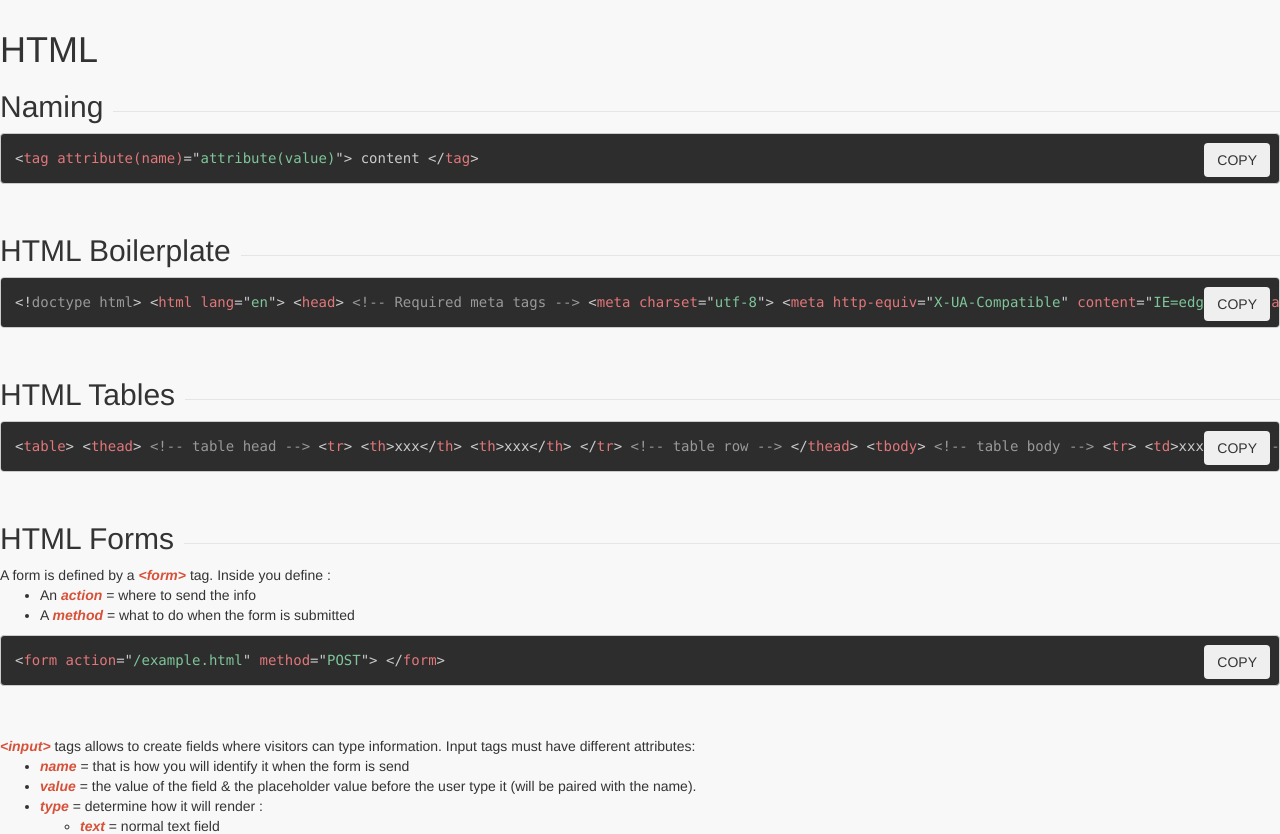
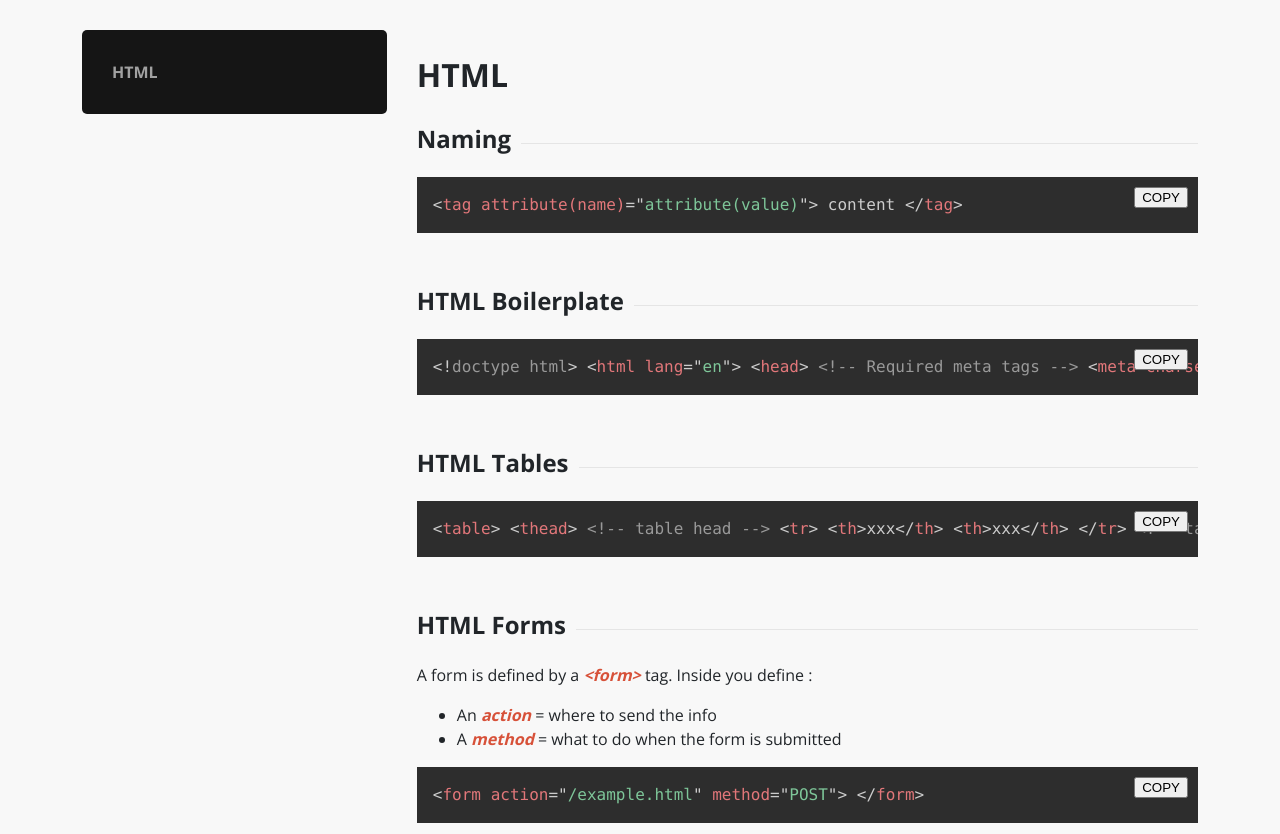
Before and after one commit to renodor/react-cheatsheet, a React app: page / in a window 1280 px wide. Shown: the top 834 px of the page. Built offline with nearby package versions, Linux system fonts and the light colour scheme.

Commit message:
front end design

```diff
--- a/assets/stylesheets/application.scss
+++ b/assets/stylesheets/application.scss
@@ -1,171 +1,28 @@
-html {
-  scroll-behavior: smooth;
+@import 'fonts';
+
+@import 'navbar';
+
+body {
+  font-family: $body-font;
+  font-size: 1rem;
+  font-weight: 400;
+  line-height: 1.5;
+  color: #212529;
+  text-align: left;
 }
 
-body {
-  margin-top: 30px;
-  background-color: #F8F8F8;
-}
-
-a {
-  color: #4E768D;
-  font-weight: 600;
-}
-
-a:hover {
-  color: #95bad0;
+a, a:hover {
   text-decoration: none;
 }
-
-::selection {
-    background-color: #9b9b9b;
-    color: white;
-}
-
-section {
-  margin-bottom: 50px;
+.app {
+  display: flex;
+  max-width: 1116px;
+  margin-left: auto;
+  margin-right: auto;
 }
 
 
 
-/* Nav */
-
-.navbar {
-  width: 100%;
-    border-radius: 5px;
-    padding: 10px;
-    background-color: #151515!important;
+.main {
+  width: 70%;
 }
-
-#page-nav {
-  width: 100%;
-}
-
-#page-nav a {
-  color: rgba(255,255,255,0.5);
-    transition: all 0.5s;
-    transition-delay: 0s;
-    border-radius: 5px;
-    padding: 18px;
-    font-weight: 600;
-}
-
-#page-nav a:hover{
-  color: #fff;
-    background: rgba(255,255,255,0.1);
-    transition: all 0.5s;
-    transition-delay: 0s;
-}
-
-#page-nav .nav a {
-  padding: 10px 30px;
-  font-weight: 300;
-}
-
-#page-nav .nav-link[aria-expanded]::after  {
-  display: inline-block;
-  font-style: normal;
-  font-variant: normal;
-  text-rendering: auto;
-  -webkit-font-smoothing: antialiased;
-  font-family: "Font Awesome 5 Pro";
-  font-weight: 400;
-  content: "\f107";
-  position: absolute;
-  right: 45px;
-  transition: all 0.2s;
-  transition-delay: 0s;
-}
-
-#page-nav .nav-link[aria-expanded="true"]::after {
-    -webkit-transform: rotate(180deg);
-    transform: rotate(180deg);
-}
-
-
-.sticky-top {
-  top: 10px;
-}
-
-@media(max-width: 767px) {
-  .navbar {
-    position: fixed;
-    top: 0px;
-    left: 0px;
-    border-radius: 0px;
-    box-shadow: 0px 5px 10px -8px #000;
-  }
-
-  #page-nav .nav-link {
-    text-align: center;
-  }
-
-  article {
-    margin-top: 45px;
-  }
-}
-
-.navbar-toggler {
-  margin: 5px auto 5px auto;
-
-}
-
-.menu-level-2 {
-  max-height: 56vh;
-    overflow-y: scroll;
-}
-
-.cool-scrollbar::-webkit-scrollbar {
-  width: 2px;
-}
-
-.cool-scrollbar::-webkit-scrollbar-thumb {
-  background: #4a4a4a;
-}
-
-.section-title {
-  display: flex;
-  align-items: center;
-}
-
-.section-title::after {
-    content: '';
-    flex-grow: 1;
-    margin-left: 10px;
-    margin-top: 10px;
-    border-top: 1px solid #e5e5e5;
-}
-
-.code-block {
-  position: relative;
-}
-
-.copy-btn {
-  position: absolute;
-  top: 10px;
-  right: 10px;
-}
-
-.simple-code {
-  color: #D75139;
-  font-weight: 600;
-  font-style: italic;
-}
-
-.centered-img {
-  display: block;
-  margin: 0 auto;
-}
-
-.code-block {
-  margin-bottom: 30px;
-}
-
-.key-stroke {
-  font-size: 12px;
-  color: #8c8a8a;
-  background-color: #eee;
-  border: 1px solid #8c8a8a;
-  padding: 2px;
-  border-radius: 4px;
-}
--- /dev/null
+++ b/assets/stylesheets/fonts.scss
@@ -0,0 +1,6 @@
+@import url('https://fonts.googleapis.com/css2?family=Dosis:wght@400;700&family=Open+Sans:wght@300;400;700&display=swap');
+
+
+// Define fonts for body and headers
+$headers-font: 'Dosis', sans-serif;
+$body-font: 'Open Sans', sans-serif;
--- /dev/null
+++ b/assets/stylesheets/navbar.scss
@@ -0,0 +1,28 @@
+.navbar-container {
+  width: 30%;
+  margin-right: 30px;
+  .navbar {
+    position: sticky;
+    top: 10px;
+    border-radius: 5px;
+    padding: 10px;
+    background-color: #151515;
+    ul {
+      list-style: none;
+      padding: 0;
+      margin: 0;
+      .section-link {
+        display: block;
+        padding: 20px;
+        color: white;
+        opacity: 0.6;
+        border-radius: 5px;
+        transition: all .5s ease;
+        &:hover {
+          opacity: 1;
+          background: rgba(255,255,255,0.1);
+        }
+      }
+    }
+  }
+}
--- /dev/null
+++ b/assets/stylesheets/old-style.css
@@ -0,0 +1,164 @@
+html {
+  scroll-behavior: smooth;
+}
+
+body {
+  margin-top: 30px;
+  background-color: #F8F8F8;
+}
+
+a {
+  color: #4E768D;
+  font-weight: 600;
+}
+
+a:hover {
+  color: #95bad0;
+  text-decoration: none;
+}
+
+::selection {
+    background-color: #9b9b9b;
+    color: white;
+}
+
+section {
+  margin-bottom: 50px;
+}
+
+
+
+/* Nav */
+
+#page-nav {
+  width: 100%;
+}
+
+#page-nav a {
+  color: rgba(255,255,255,0.5);
+    transition: all 0.5s;
+    transition-delay: 0s;
+    border-radius: 5px;
+    padding: 18px;
+    font-weight: 600;
+}
+
+#page-nav a:hover{
+  color: #fff;
+    background: rgba(255,255,255,0.1);
+    transition: all 0.5s;
+    transition-delay: 0s;
+}
+
+#page-nav .nav a {
+  padding: 10px 30px;
+  font-weight: 300;
+}
+
+#page-nav .nav-link[aria-expanded]::after  {
+  display: inline-block;
+  font-style: normal;
+  font-variant: normal;
+  text-rendering: auto;
+  -webkit-font-smoothing: antialiased;
+  font-family: "Font Awesome 5 Pro";
+  font-weight: 400;
+  content: "\f107";
+  position: absolute;
+  right: 45px;
+  transition: all 0.2s;
+  transition-delay: 0s;
+}
+
+#page-nav .nav-link[aria-expanded="true"]::after {
+    -webkit-transform: rotate(180deg);
+    transform: rotate(180deg);
+}
+
+
+.sticky-top {
+  top: 10px;
+}
+
+@media(max-width: 767px) {
+  .navbar {
+    position: fixed;
+    top: 0px;
+    left: 0px;
+    border-radius: 0px;
+    box-shadow: 0px 5px 10px -8px #000;
+  }
+
+  #page-nav .nav-link {
+    text-align: center;
+  }
+
+  article {
+    margin-top: 45px;
+  }
+}
+
+.navbar-toggler {
+  margin: 5px auto 5px auto;
+
+}
+
+.menu-level-2 {
+  max-height: 56vh;
+    overflow-y: scroll;
+}
+
+.cool-scrollbar::-webkit-scrollbar {
+  width: 2px;
+}
+
+.cool-scrollbar::-webkit-scrollbar-thumb {
+  background: #4a4a4a;
+}
+
+.section-title {
+  display: flex;
+  align-items: center;
+}
+
+.section-title::after {
+    content: '';
+    flex-grow: 1;
+    margin-left: 10px;
+    margin-top: 10px;
+    border-top: 1px solid #e5e5e5;
+}
+
+.code-block {
+  position: relative;
+}
+
+.copy-btn {
+  position: absolute;
+  top: 10px;
+  right: 10px;
+}
+
+.simple-code {
+  color: #D75139;
+  font-weight: 600;
+  font-style: italic;
+}
+
+.centered-img {
+  display: block;
+  margin: 0 auto;
+}
+
+.code-block {
+  margin-bottom: 30px;
+}
+
+.key-stroke {
+  font-size: 12px;
+  color: #8c8a8a;
+  background-color: #eee;
+  border: 1px solid #8c8a8a;
+  padding: 2px;
+  border-radius: 4px;
+}
--- a/src/components/app.jsx
+++ b/src/components/app.jsx
@@ -1,11 +1,15 @@
 import React from 'react';
 
+import Navbar from './navbar';
 import Html from './html';
 
 const App = () => {
   return (
     <div className="app">
-      <Html />
+      <Navbar />
+      <div className="main">
+        <Html />
+      </div>
     </div>
   );
 };
--- /dev/null
+++ b/src/components/navbar.jsx
@@ -0,0 +1,15 @@
+import React from 'react';
+
+const Navbar = () => {
+  return (
+    <div className="navbar-container">
+      <div className="navbar">
+        <ul>
+          <li><a className="section-link" href="#html-container">HTML</a></li>
+        </ul>
+      </div>
+    </div>
+  );
+};
+
+export default Navbar;
--- a/src/index.jsx
+++ b/src/index.jsx
@@ -7,6 +7,7 @@ import { createStore, combineReducers } from 'redux';
 // internal modules
 import App from './components/app';
 import '../assets/stylesheets/prism.css';
+import '../assets/stylesheets/old-style.css';
 import '../assets/stylesheets/application.scss';
 
 // State and reducers
--- a/templates/index.html
+++ b/templates/index.html
@@ -2,8 +2,7 @@
 <html>
   <head>
     <meta charset="UTF-8">
-    <link rel="stylesheet" href="https://maxcdn.bootstrapcdn.com/bootstrap/3.3.7/css/bootstrap.min.css">
-    <title>Redux boilerplate</title>
+    <title>Renodor Cheatsheet</title>
   </head>
   <body>
     <div id="root"></div>
```
Also changed, not shown: src/components/main.jsx (added, +13 -0 lines).
